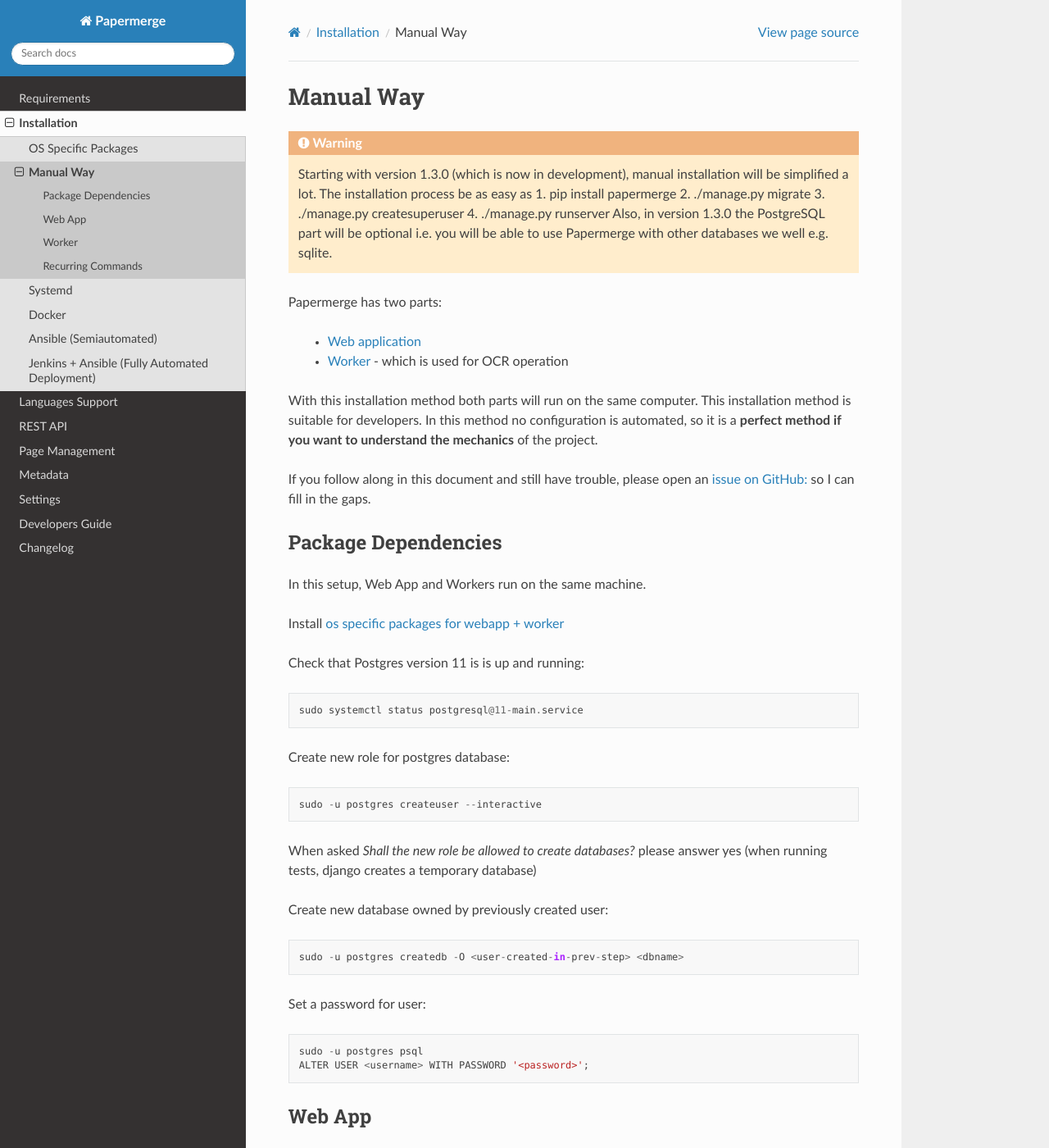
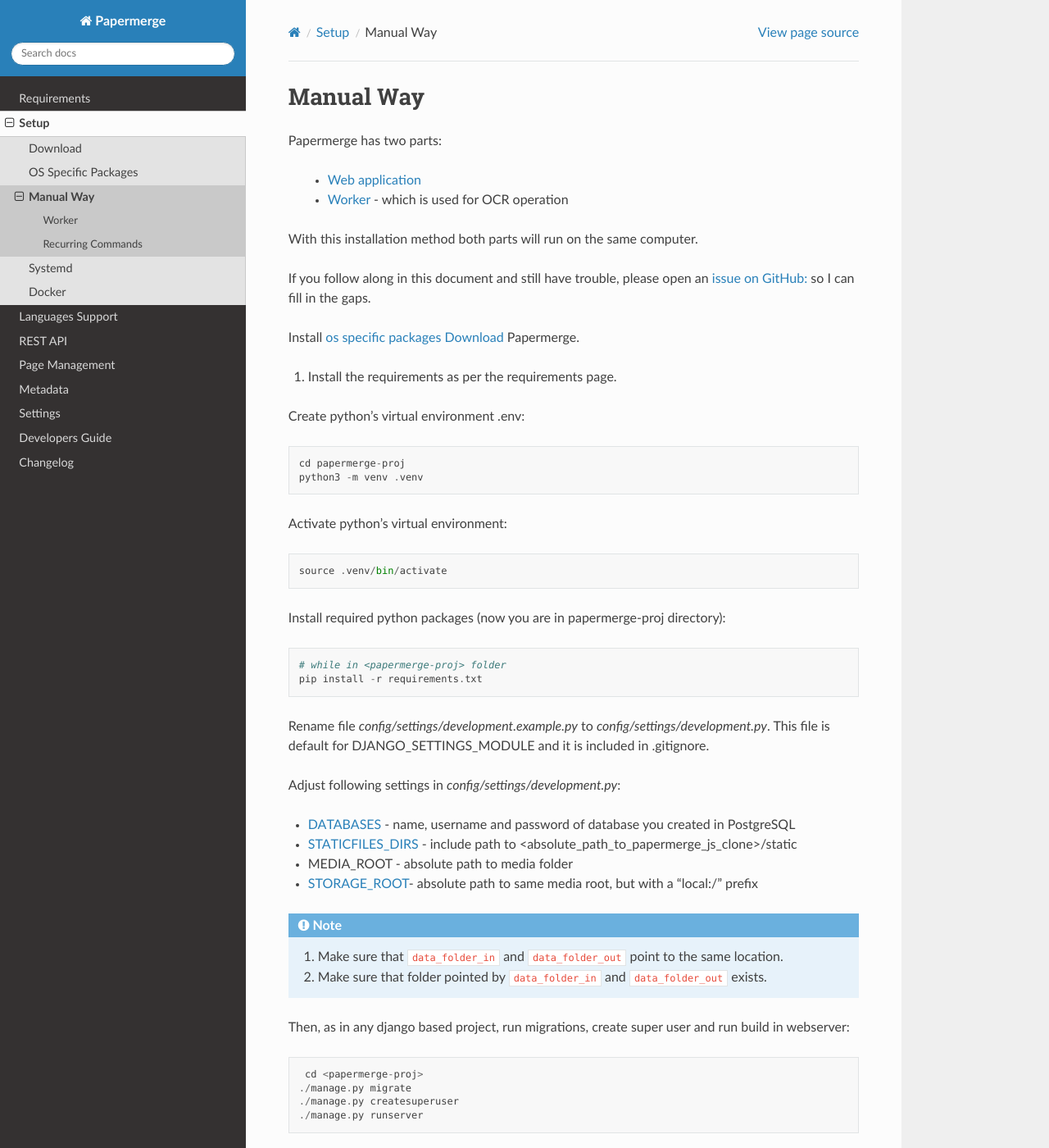
Before and after one commit to ciur/papermerge, a Sphinx documentation site: the page built from docs/source/setup/manual_way.rst, in a window 1280 px wide and 1400 px high. Shown: the whole window at 82% size. Built offline with Sphinx 7.4.7 and the Read the Docs theme 2.0.0, drawn with Linux system fonts in a browser that asks for light colours; some of the changed text lies outside the part shown.

Commit message:
update documentation

```diff
--- a/docs/source/index.rst
+++ b/docs/source/index.rst
@@ -36,7 +36,7 @@
    :maxdepth: 4
 
    requirements
-   installation/index
+   setup/index
    languages
    rest_api
    page_management
--- a/docs/source/installation/ansible.rst
+++ /dev/null
@@ -1,4 +0,0 @@
-Ansible (Semiautomated)
-************************
-
-Coming soon...
--- a/docs/source/installation/jenkins_and_ansible.rst
+++ /dev/null
@@ -1,4 +0,0 @@
-Jenkins + Ansible (Fully Automated Deployment)
-**********************************************
-
-To be added...
--- a/docs/source/metadata.rst
+++ b/docs/source/metadata.rst
@@ -1,4 +1,4 @@
 Metadata
 ============
 
-Metadata is a new feature introduced since  version 1.3.0
+Metadata is a new feature introduced since  version 1.3.0 (will be available since July 2020)
--- a/docs/source/installation/manual_way.rst
+++ b/docs/source/setup/manual_way.rst
@@ -1,11 +1,5 @@
 Manual Way
 ************
-
-.. warning::
-
-    Starting with version 1.3.0 (which is now in development), manual installation will be simplified a lot. The installation process be as easy as 1. pip install papermerge 2. ./manage.py migrate 3. ./manage.py createsuperuser 4. ./manage.py runserver
-    Also, in version 1.3.0 the PostgreSQL part will be optional i.e. you will be able to use Papermerge with other databases we well e.g. sqlite.
-
 
 Papermerge has two parts:
 
@@ -13,9 +7,6 @@
     * :ref:`Worker <worker>` - which is used for OCR operation
 
 With this installation method both parts will run on the same computer.
-This installation method is suitable for developers. In this method
-no configuration is automated, so it is a **perfect method if you want to
-understand the mechanics** of the project.
 
 If you follow along in this document and still have trouble, please open an
 `issue on GitHub: <https://github.com/ciur/papermerge/issues>`_ so I can fill in
@@ -23,47 +14,14 @@
 
 .. _packages-and-db:
 
-Package Dependencies
-======================
+Install :ref:`os specific packages <osspecific>`
+:ref:`Download <download>` Papermerge.
 
-In this setup, Web App and Workers run on the same machine.
-
-Install :ref:`os specific packages for webapp + worker <osspecific1>`
-
-Check that Postgres version 11 is is up and running::
-
-    sudo systemctl status postgresql@11-main.service
-
-Create new role for postgres database::
-
-    sudo -u postgres createuser --interactive
-
-When asked *Shall the new role be allowed to create databases?* please answer yes
-(when running tests, django creates a temporary database)
-
-Create new database owned by previously created user::
-
-    sudo -u postgres createdb -O <user-created-in-prev-step> <dbname>
-
-Set a password for user::
-
-    sudo -u postgres psql
-    ALTER USER <username> WITH PASSWORD '<password>';
+1. Install the requirements as per the requirements page.
 
 
-Web App
-========
 
-Once we have prepared database, tesseract and other dependencies, let's start
-with paperpermerge itself.
 
-Clone main papermerge project::
-
-    git clone --branch v1.2.2 https://github.com/ciur/papermerge papermerge-proj
-
-Clone papermerge-js project (this is the frontend part)::
-
-    git clone --branch v1.2.2 https://github.com/ciur/papermerge-js
 
 Create python's virtual environment .env::
 
--- a/docs/source/installation/systemd.rst
+++ b/docs/source/setup/systemd.rst
@@ -14,7 +14,7 @@
 Package Dependencies
 ======================
 
-You will need to install :ref:`os specific packages for webapp + worker <osspecific1>` first.
+You will need to install :ref:`os specific packages <osspecific>` first.
 Then make sure that :ref:`PostreSQL is up and running <packages-and-db>`.
 
 Make sure that your machine has both ``nginx`` and ``systemd`` available::
```
Also changed, not shown: docs/source/installation/index.rst (deleted, +0 -21 lines), docs/source/installation/os_specific.rst (deleted, +0 -98 lines), docs/source/setup/download.rst (added, +16 -0 lines), docs/source/setup/index.rst (added, +15 -0 lines), docs/source/setup/os_specific.rst (added, +27 -0 lines), docs/source/setup/docker.rst (renamed from docs/source/installation/docker.rst).
